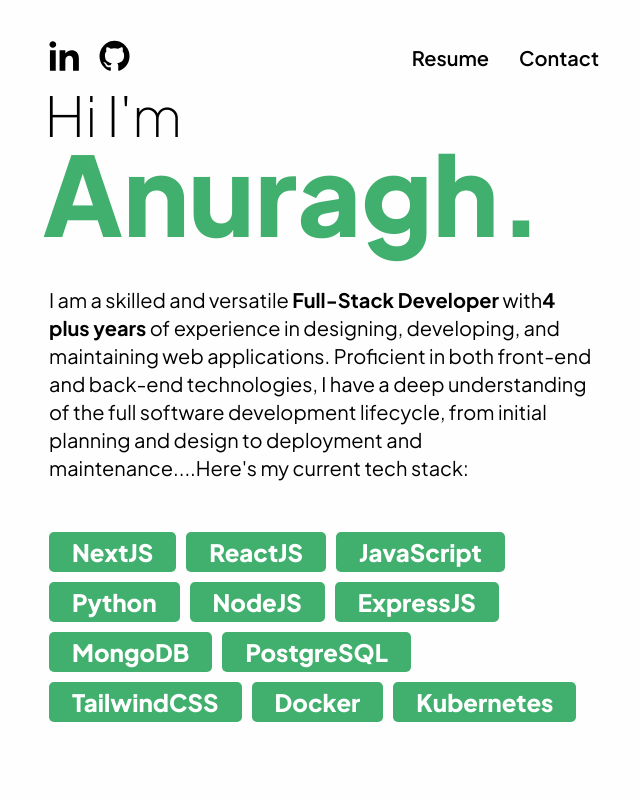
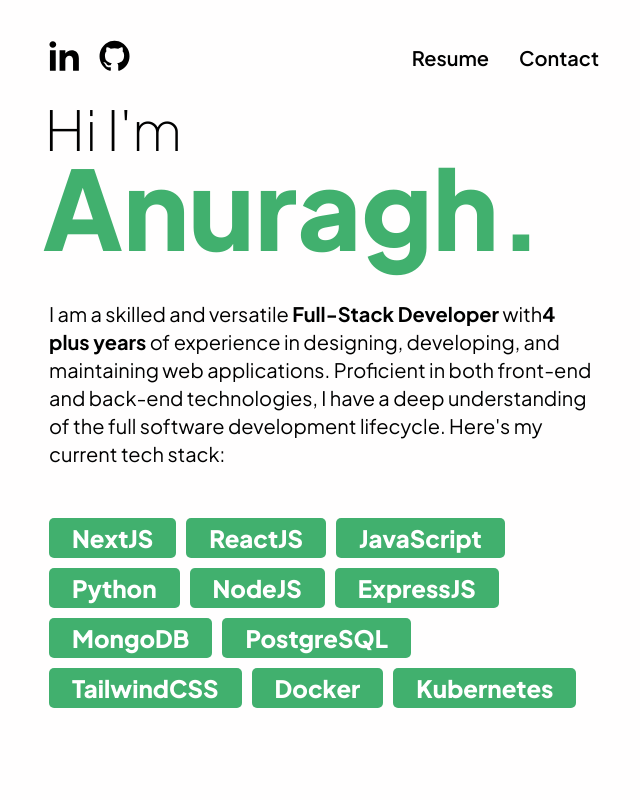
Before and after one commit to Anuragh33/My-Portfolio, a React (Create React App) app: page / in a window 1280 px wide. Shown: the top 800 px of the page, without its empty margins (316-956 px from the left). Built offline with nearby package versions, Linux system fonts and the light colour scheme.

Commit message:
Update header.js

```diff
--- a/src/components/header/header.js
+++ b/src/components/header/header.js
@@ -21,8 +21,7 @@
         <strong>4 plus years</strong> of experience in designing, developing,
         and maintaining web applications. Proficient in both front-end and
         back-end technologies, I have a deep understanding of the full software
-        development lifecycle, from initial planning and design to deployment
-        and maintenance....Here's my current tech stack:
+        development lifecycle. Here's my current tech stack:
       </BasicText>
       <Skills />
     </HeaderContainer>
```
